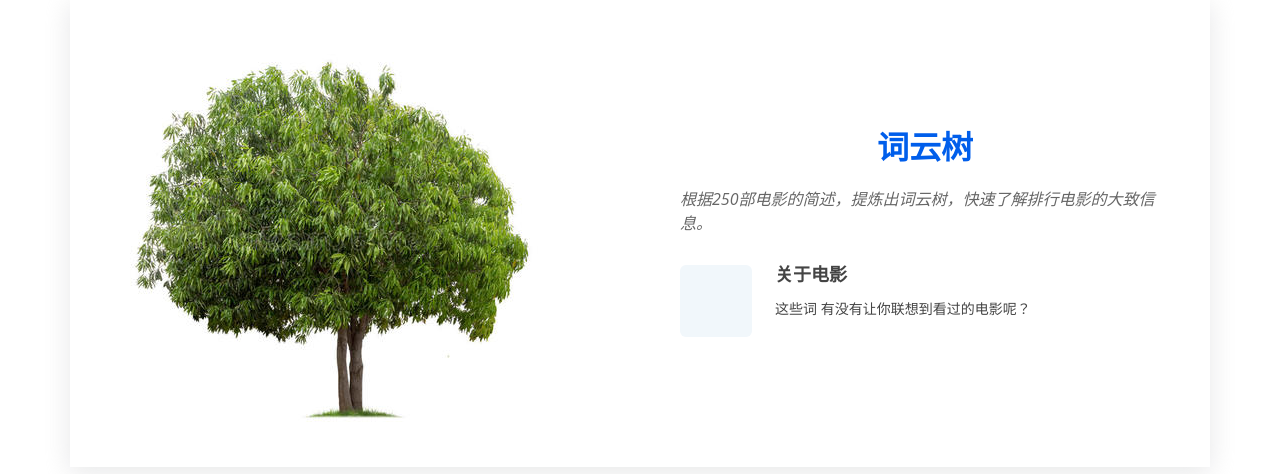
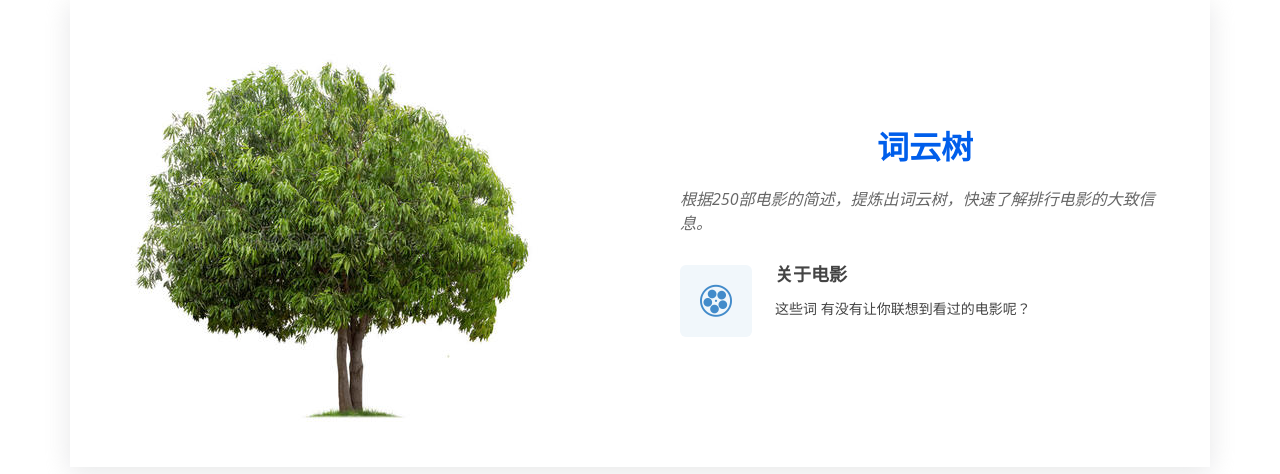
Before and after one commit to insectmk/douban-crawler, a Django app: page /word in a window 1280 px wide. Shown: the part 131-605 px from the top of the page. Run offline with Django 5.2, Linux system fonts and the light colour scheme; some libraries are stand-ins or nearby versions.

Commit message:
更换词云页面的卡片图标

```diff
--- a/douban_crawler/main/templates/main/word.html
+++ b/douban_crawler/main/templates/main/word.html
@@ -15,7 +15,7 @@
           <p>根据250部电影的简述，提炼出词云树，快速了解排行电影的大致信息。</p>
         </div>
         <div class="icon-box" data-aos="fade-up" data-aos-delay="100">
-          <div class="icon"><i class="bx bx-fingerprint"></i></div>
+          <div class="icon"><i class="icofont-movie"></i></div>
           <h4 class="title">关于电影</h4>
           <p class="description">这些词 有没有让你联想到看过的电影呢？</p>
         </div>
```
